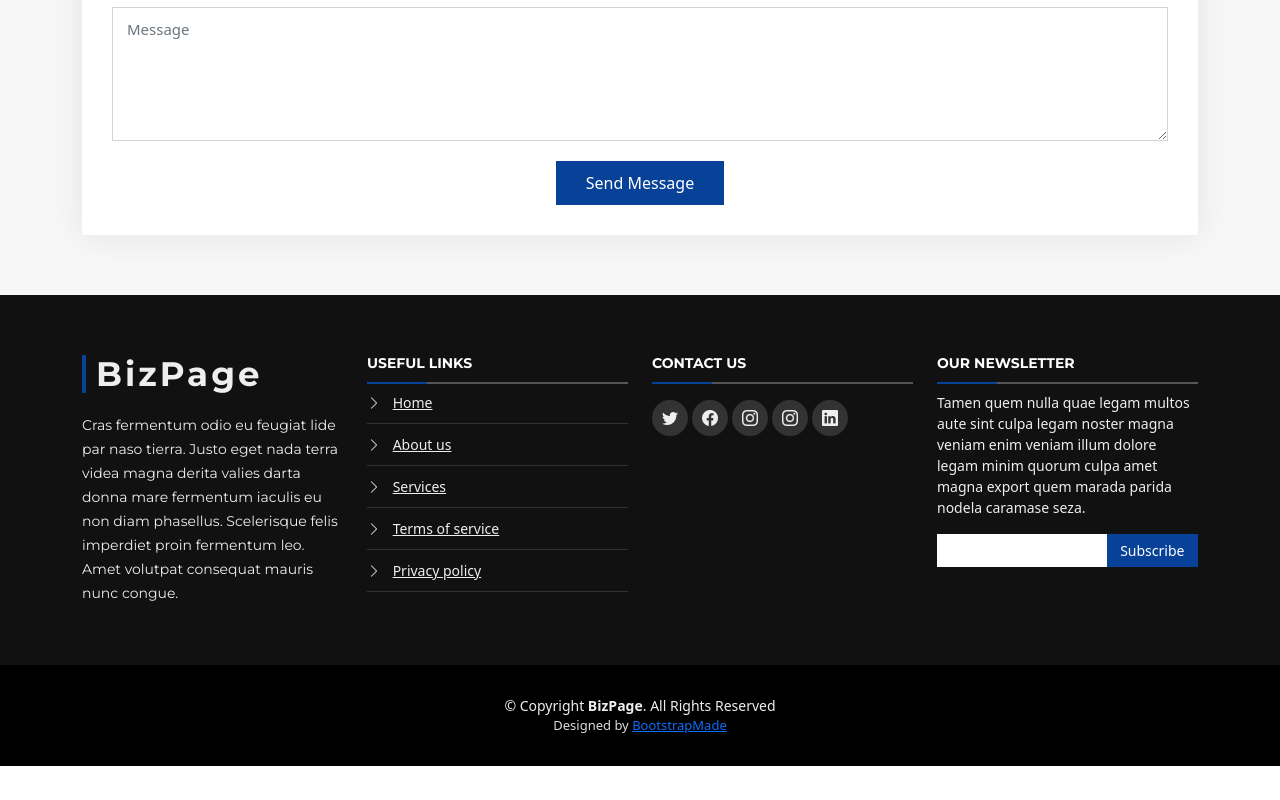
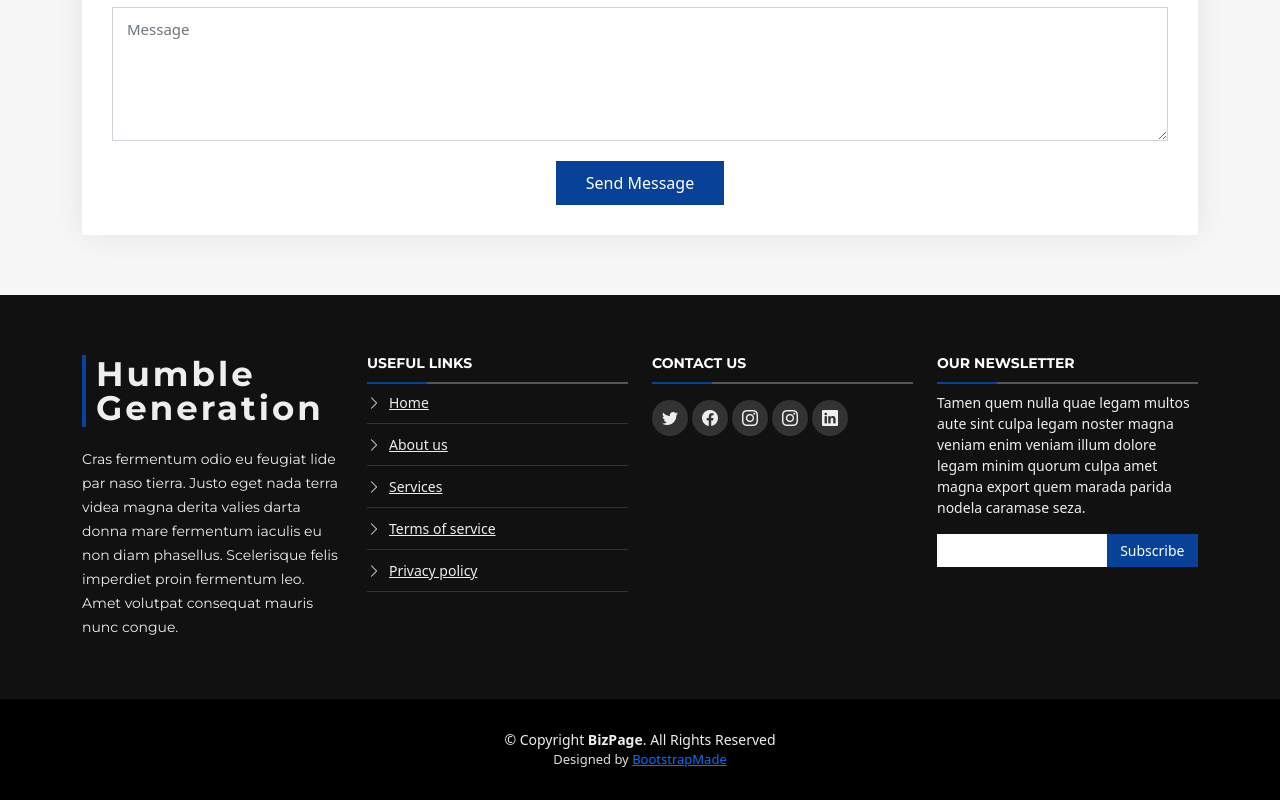
Before and after one commit to NoelOsiro/HUG_gen, a React (Create React App) app: page / in a window 1280 px wide. Shown: the part 8427-9227 px from the top of the page. Before the commit the page ends 9193 px from the top, so only its background shows below. Built offline with nearby package versions, Linux system fonts and the light colour scheme.

Commit message:
Footer component

```diff
--- /dev/null
+++ b/src/Components/Footer/Footer.tsx
@@ -0,0 +1,82 @@
+import React from 'react';
+
+
+function Footer() {
+    return (
+        <footer id="footer">
+            <div className="footer-top">
+                <div className="container">
+                    <div className="row">
+                        <div className="col-lg-3 col-md-6 footer-info">
+                            <h3>Humble Generation</h3>
+                            <p>
+                                Cras fermentum odio eu feugiat lide par naso tierra. Justo eget nada terra videa magna derita valies darta donna mare fermentum iaculis eu non diam phasellus. Scelerisque felis imperdiet proin fermentum leo. Amet volutpat consequat mauris nunc congue.
+                            </p>
+                        </div>
+                        <div className="col-lg-3 col-md-6 footer-links">
+                            <h4>Useful Links</h4>
+                            <ul>
+                                <li>
+                                    <i className="bi bi-chevron-right"></i>
+                                    <a href="#">Home</a>
+                                </li>
+                                <li>
+                                    <i className="bi bi-chevron-right"></i>
+                                    <a href="#">About us</a>
+                                </li>
+                                <li>
+                                    <i className="bi bi-chevron-right"></i>
+                                    <a href="#">Services</a>
+                                </li>
+                                <li>
+                                    <i className="bi bi-chevron-right">
+                                    </i>
+                                    <a href="#">Terms of service</a>
+                                </li>
+                                <li>
+                                    <i className="bi bi-chevron-right"></i>
+                                    <a href="#">Privacy policy</a>
+                                </li>
+                            </ul>
+                        </div>
+                        <div className="col-lg-3 col-md-6 footer-contact">
+                            <h4>Contact Us</h4>
+                            <p></p>
+                            <div className="social-links">
+                                <a href="#" className="twitter">
+                                    <i className="bi bi-twitter"></i>
+                                </a>
+                                <a href="#" className="facebook">
+                                    <i className="bi bi-facebook"></i>
+                                </a>
+                                <a href="#" className="instagram">
+                                    <i className="bi bi-instagram"></i>
+                                </a>
+                                <a href="#" className="instagram">
+                                    <i className="bi bi-instagram"></i>
+                                </a>
+                                <a href="#" className="linkedin">
+                                    <i className="bi bi-linkedin"></i>
+                                </a>
+                            </div>
+                        </div>
+                        <div className="col-lg-3 col-md-6 footer-newsletter">
+                            <h4>Our Newsletter</h4>
+                            <p>Tamen quem nulla quae legam multos aute sint culpa legam noster magna veniam enim veniam illum dolore legam minim quorum culpa amet magna export quem marada parida nodela caramase seza.</p>
+                            <form action="" method="post">
+                                <input type="email" name="email" />
+                                <input type="submit" value="Subscribe" />
+                                </form>
+                        </div>
+                    </div>
+                </div>
+            </div>
+            <div className="container">
+                <div className="copyright"> &copy; Copyright <strong>BizPage</strong>. All Rights Reserved </div> <div className="credits"> Designed by <a href="https://bootstrapmade.com/">BootstrapMade</a>
+                </div>
+            </div>
+        </footer>
+    );
+
+}
+export default Footer;
--- a/src/Pages/App.tsx
+++ b/src/Pages/App.tsx
@@ -12,6 +12,7 @@ import Services from '../Components/Services/Service';
 import About from '../Components/About/About';
 import Features from '../Components/Featured/Features';
 import Hero from '../Components/Hero/Hero';
+import Footer from '../Components/Footer/Footer';
 
 function App() {
   return (
@@ -30,64 +31,7 @@ function App() {
         <Teams />
         <Contacts />
       </main>
-      <footer id="footer">
-        <div className="footer-top">
-          <div className="container">
-            <div className="row">
-
-              <div className="col-lg-3 col-md-6 footer-info">
-                <h3>BizPage</h3>
-                <p>Cras fermentum odio eu feugiat lide par naso tierra. Justo eget nada terra videa magna derita valies darta donna mare fermentum iaculis eu non diam phasellus. Scelerisque felis imperdiet proin fermentum leo. Amet volutpat consequat mauris nunc congue.</p>
-              </div>
-
-              <div className="col-lg-3 col-md-6 footer-links">
-                <h4>Useful Links</h4>
-                <ul>
-                  <li><i className="bi bi-chevron-right"></i> <a href="#">Home</a></li>
-                  <li><i className="bi bi-chevron-right"></i> <a href="#">About us</a></li>
-                  <li><i className="bi bi-chevron-right"></i> <a href="#">Services</a></li>
-                  <li><i className="bi bi-chevron-right"></i> <a href="#">Terms of service</a></li>
-                  <li><i className="bi bi-chevron-right"></i> <a href="#">Privacy policy</a></li>
-                </ul>
-              </div>
-
-              <div className="col-lg-3 col-md-6 footer-contact">
-                  <h4>Contact Us</h4>
-                  <p>
-
-                  </p>
-
-                  <div className="social-links">
-                    <a href="#" className="twitter"><i className="bi bi-twitter"></i></a>
-                    <a href="#" className="facebook"><i className="bi bi-facebook"></i></a>
-                    <a href="#" className="instagram"><i className="bi bi-instagram"></i></a>
-                    <a href="#" className="instagram"><i className="bi bi-instagram"></i></a>
-                    <a href="#" className="linkedin"><i className="bi bi-linkedin"></i></a>
-                  </div>
-
-                </div>
-
-                        <div className="col-lg-3 col-md-6 footer-newsletter">
-                          <h4>Our Newsletter</h4>
-                          <p>Tamen quem nulla quae legam multos aute sint culpa legam noster magna veniam enim veniam illum dolore legam minim quorum culpa amet magna export quem marada parida nodela caramase seza.</p>
-                          <form action="" method="post">
-                            <input type="email" name="email"/><input type="submit" value="Subscribe" />
-                            </form>
-                            </div>
-
-                        </div>
-                      </div>
-                    </div>
-
-                    <div className="container">
-                      <div className="copyright">
-                        &copy; Copyright <strong>BizPage</strong>. All Rights Reserved
-                      </div>
-                      <div className="credits">
-                        Designed by <a href="https://bootstrapmade.com/">BootstrapMade</a>
-                      </div>
-                    </div>
-                  </footer>
+      <Footer/>
                 </>
                 );
 
```
